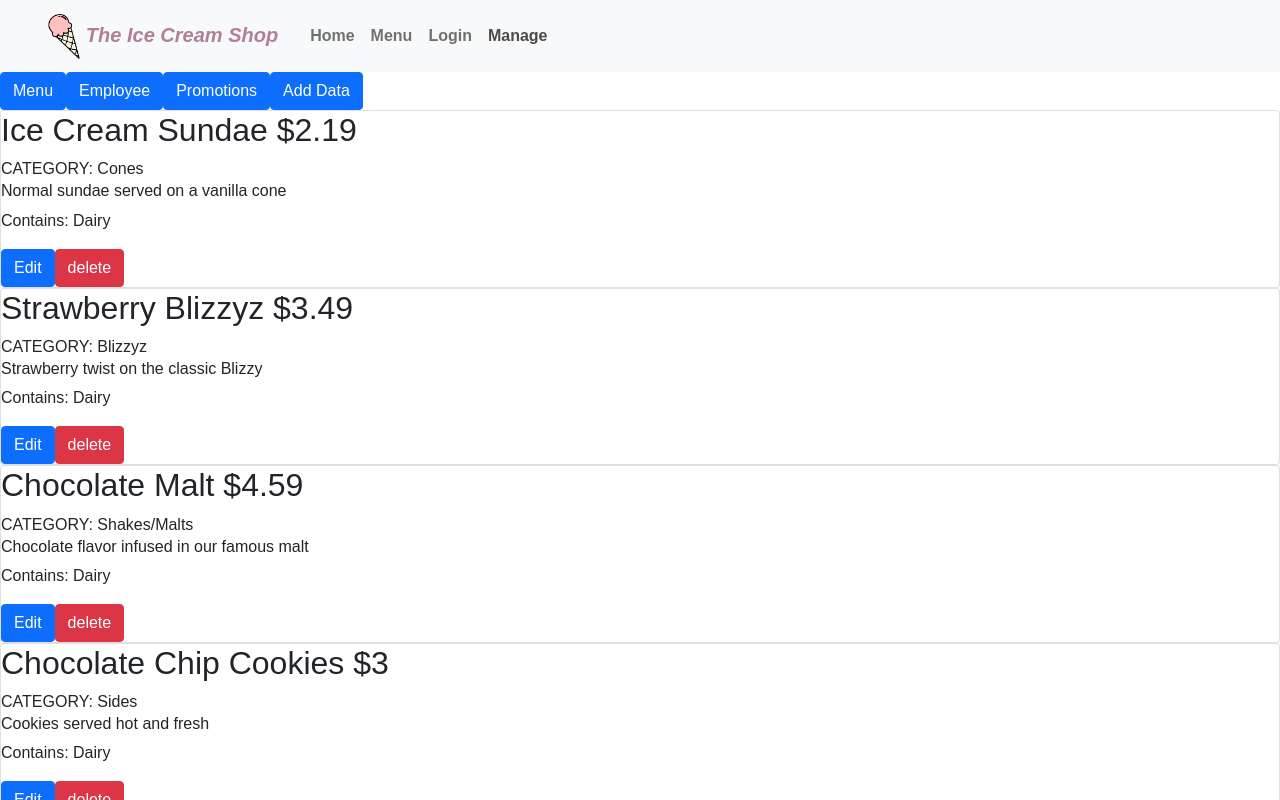
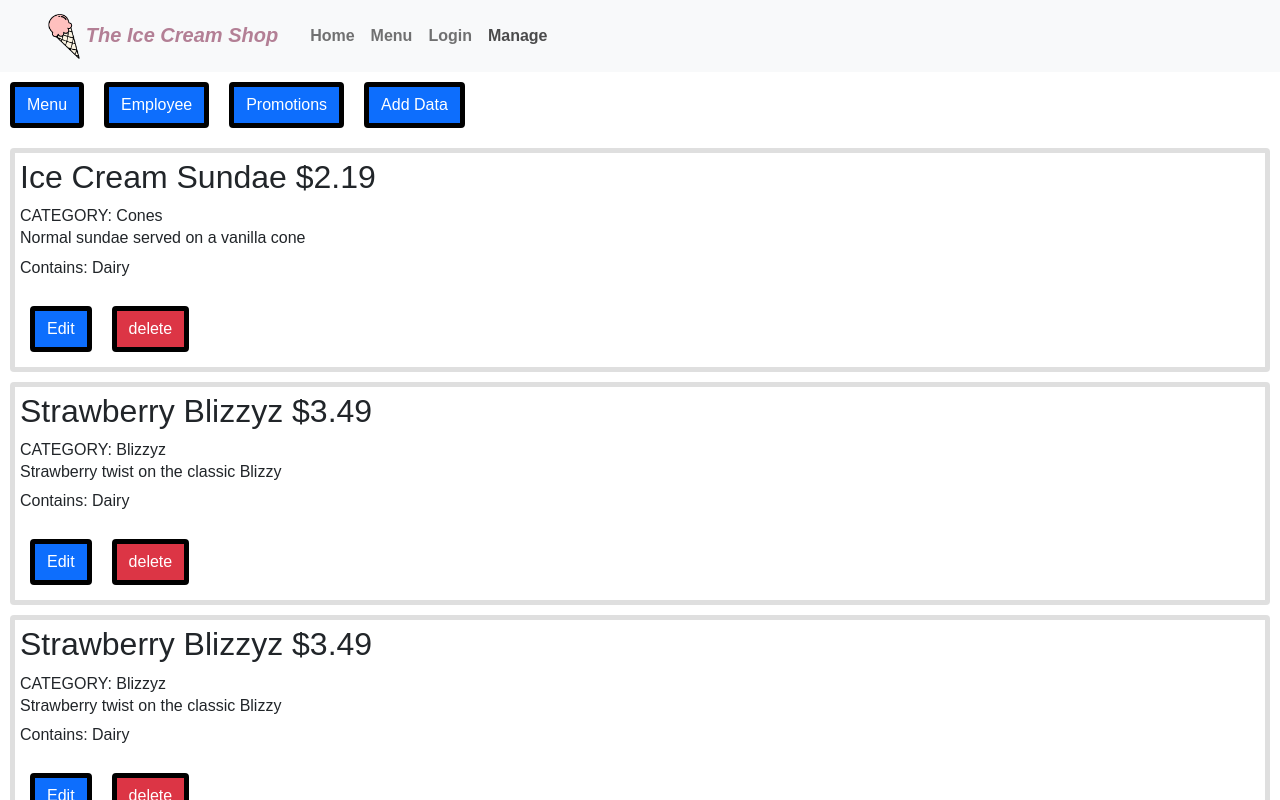
Before and after one commit to setharvila/iceCreamShop, an Angular app in the folder ice-cream-shop/: page / in a window 1280 px wide. Both pictures are taken after a click on the link "Manage". Shown: the top 800 px of the page. Built offline with nearby package versions, Linux system fonts and the light colour scheme; a web font is replaced by a local one.

Commit message:
minichange

```diff
--- a/ice-cream-shop/src/app/components/manage/manage.component.css
+++ b/ice-cream-shop/src/app/components/manage/manage.component.css
@@ -0,0 +1,10 @@
+button{
+    margin : 10px;
+    border-color: black;
+    border-width: 5px;
+}
+div.card{
+    margin:10px;
+    border-width: 5px;
+    padding: 5px;
+}
--- a/ice-cream-shop/src/app/data/menu-data.ts
+++ b/ice-cream-shop/src/app/data/menu-data.ts
@@ -1,8 +1,10 @@
 import { menuEntry } from '../model/menuEntry';
+
+let n : number=0;
 
 export const MENU: menuEntry[] = [
   {
-    id: 0,
+    id: n++,
     name: 'Ice Cream Sundae',
     description: 'Normal sundae served on a vanilla cone',
     category: "Cones",
@@ -10,7 +12,7 @@ export const MENU: menuEntry[] = [
     price: 2.19,
   },
   {
-    id: 1,
+    id: n++,
     name: 'Strawberry Blizzyz',
     description: 'Strawberry twist on the classic Blizzy',
     category: "Blizzyz",
@@ -18,7 +20,23 @@ export const MENU: menuEntry[] = [
     price: 3.49,
   },
   {
-    id: 2,
+    id: n++,
+    name: 'Strawberry Blizzyz',
+    description: 'Strawberry twist on the classic Blizzy',
+    category: "Blizzyz",
+    allergyInfo: 'Dairy',
+    price: 3.49,
+  },
+  {
+    id: n++,
+    name: 'Strawberry Blizzyz',
+    description: 'Strawberry twist on the classic Blizzy',
+    category: "Blizzyz",
+    allergyInfo: 'Dairy',
+    price: 3.49,
+  },
+  {
+    id: n++,
     name: 'Chocolate Malt',
     description: 'Chocolate flavor infused in our famous malt',
     category: 'Shakes/Malts',
@@ -26,7 +44,7 @@ export const MENU: menuEntry[] = [
     price: 4.59,
   },
   {
-    id: 3,
+    id: n++,
     name: 'Chocolate Chip Cookies',
     description: 'Cookies served hot and fresh',
     category: 'Sides',
```
